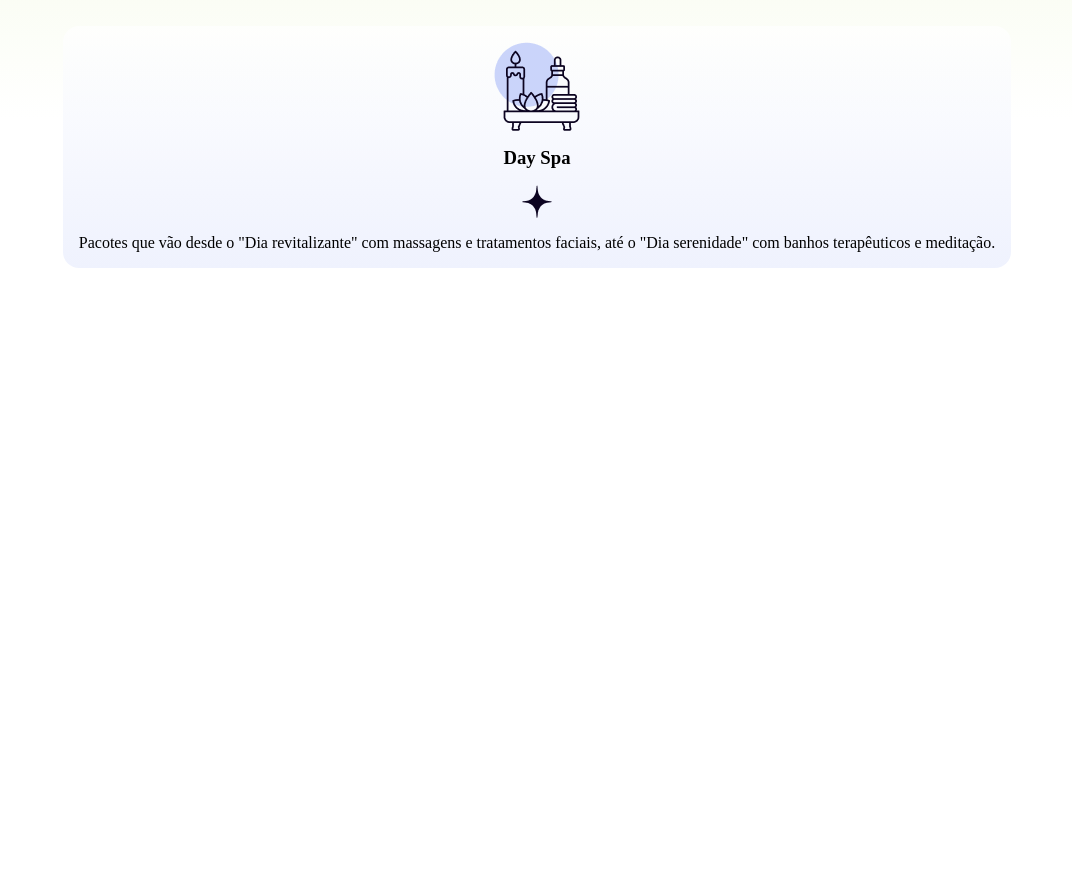
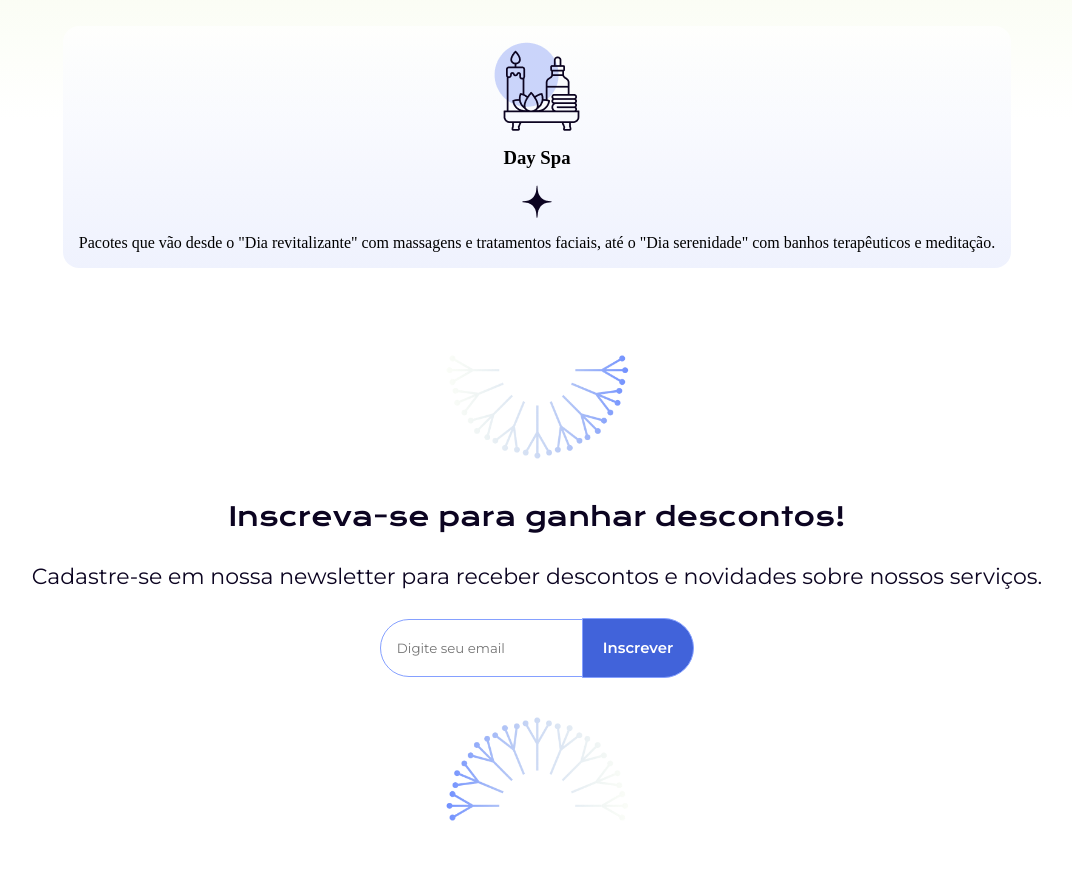
Before and after one commit to Alikson95/CalmariaSPA2, a plain HTML site: page index.html in a window 1280 px wide. Shown: the part 4128-5007 px from the top of the page, without its empty margins (103-1175 px from the left). Before the commit the page ends 4428 px from the top, so only its background shows below. Drawn offline with nearby package versions, Linux system fonts and the light colour scheme.

Commit message:
Add files via upload
Alteração dos links do cabeçalho, criação e estilização da seção desconto

```diff
--- a/index.html
+++ b/index.html
@@ -13,6 +13,7 @@
     <link rel="stylesheet" href="styles/boas-vindas.css">
     <link rel="stylesheet" href="styles/informacoes.css">
     <link rel="stylesheet" href="styles/cartao.css">
+    <link rel="stylesheet" href="styles/descontos.css">
     <title>Calmaria Spa</title>
 </head>
 
@@ -23,8 +24,8 @@
             <a><h1><img class="cabecalho__nav--logo" src="./assets/logo.png" alt="logo da calmaria spa"></h1></a>
             <span class="cabecalho__nav--line"></span>
             <ul class="cabecalho__nav--lista">
-                <li class="cabecalho__lista-item"><a href="#">Nosso Espaço</a></li>
-                <li class="cabecalho__lista-item"><a href="#">Serviços</a></li>
+                <li class="cabecalho__lista-item"><a href="#nosso-espaco">Nosso Espaço</a></li>
+                <li class="cabecalho__lista-item"><a href="#servicos">Serviços</a></li>
                 <li class="cabecalho__lista-item"><a href="#">Contato</a></li>
             </ul>
         </nav>
@@ -39,7 +40,7 @@
             <img src="assets/home-image.png" alt="Mulher recebendo massagem deitada de bruços com a cabeça de lado sobre os braços cruzados e expressão de tranquilidade.">
         </section>
 
-        <section class="container informacoes">
+        <section id="nosso-espaco" class="container informacoes">
             <img src="assets/espaco-1.png" class="informacoes__imagem" alt="Piscina coberta com uma claraboia redonda, grande e rodeada com jardinagem.">
             <div class="informacoes__apresentacao">
                 <h3 class="informacoes__apresentacao--titulo">Tecnologia e natureza no seu relaxamento</h3>
@@ -55,7 +56,7 @@
             <img src="assets/espaco-3.png" class="informacoes__imagem" alt="Ambiente da Calmaria Spa com poltrona, plantas e uma piscina.">
         </section>
 
-        <section class="container servico">
+        <section id="servicos" class="container servico">
             <div class="cards">
                 <img src="assets/icon-massagem.png" alt="Icone de massagem">
                 <h3 class="cards__titulo">Massagens</h3>
@@ -75,6 +76,19 @@
                 <p class="cards__texto">Pacotes que vão desde o "Dia revitalizante" com massagens e tratamentos faciais, até o "Dia serenidade" com banhos terapêuticos e meditação.</p>
             </div>
         </section>
+
+        <section class="container descontos">
+            <img src="assets/mandala-esquerda.png" alt="Mandala lado esquerdo" class="descontos__imagem-mobile">
+            <div class="descontos__apresentacao">
+                <h3 class="descontos__titulo">Inscreva-se para ganhar descontos!</h3>
+                <p class="descontos__texto">Cadastre-se em nossa newsletter para receber descontos e novidades sobre nossos serviços. </p>
+                <div class="descontos__apresentacao__email">
+                    <input type="email" placeholder="Digite seu email" class="descontos__apresentacao__email-input">
+                    <button class="descontos__apresentacao__email-botao" type="submit">Inscrever</button>
+                </div>
+            </div>
+            <img src="assets/mandala-direita.png" alt="Mandala lado direito" class="descontos__imagem-mobile">
+        </section>
     </main>
 
 </body>
--- /dev/null
+++ b/styles/descontos.css
@@ -0,0 +1,54 @@
+.descontos {
+    display: flex;
+    flex-direction: column;
+    justify-content: center;
+    align-items: center;
+}
+
+.descontos .descontos__imagem-mobile {
+    transform: rotate(90deg);
+    width: 103px;
+    height: 182px;
+}
+
+.descontos .descontos__apresentacao {
+    display: flex;
+    flex-direction: column;
+    gap: 1.5rem;
+    text-align: center;
+}
+
+.descontos .descontos__apresentacao .descontos__titulo {
+    font-family: var(--fonte-Krona);
+    font-weight: 400;
+    font-size: 1.625rem;
+    line-height: 2.43rem;
+    color: var(--lilas-escuro);
+}
+
+.descontos .descontos__apresentacao .descontos__texto {
+    font-family: var(--fonte-MontSerrat);
+    font-weight: 400;
+    font-size: 1.375rem;
+    line-height: 2.06rem;
+    color: var(--lilas-escuro);
+}
+
+.descontos .descontos__apresentacao .descontos__apresentacao__email .descontos__apresentacao__email-input {
+    border: 1px solid var(--roxo-calmante);
+    padding: 1.25rem 1rem;
+    border-radius: 2rem 0px 0px 2rem;
+    font-family: var(--fonte-MontSerrat);
+}
+
+.descontos .descontos__apresentacao .descontos__apresentacao__email .descontos__apresentacao__email-botao {
+    border: 1px solid var(--roxo-calmante);
+    padding: 1.25rem ;
+    margin-left: -5px;
+    border-radius: 0px 2rem 2rem 0px;
+    background-color: var(--roxo-escuro);
+    font-family: var(--fonte-MontSerrat);
+    font-weight: 700;
+    font-size: .93rem;
+    color: var(--branco);
+}
--- a/styles/style.css
+++ b/styles/style.css
@@ -5,11 +5,12 @@
   --gradiente: linear-gradient(180deg, #E8F5C8 0%, rgb(255, 255, 255) 80%);
   --gradiente-card: linear-gradient(180deg, rgba(255, 255, 255, 0.7) 0%, rgba(202, 212, 250, 0.3) 100%);
   --branco: #fff;
+  --cinza-escuro: #5D586C;
+  --roxo-calmante: #85A0FF;
   --verde-claro: #E8F5C8;
   --azul-botao: #b6bfde;
   --roxo-vibrante: #4E75FF;
   --roxo-escuro: #4163DA;
-  --lilas-claro: #85A0FF;
   --lilas-escuro: #0C0421;
   --cor-do-titulo-boas-vindas: #333333;
 }
```
